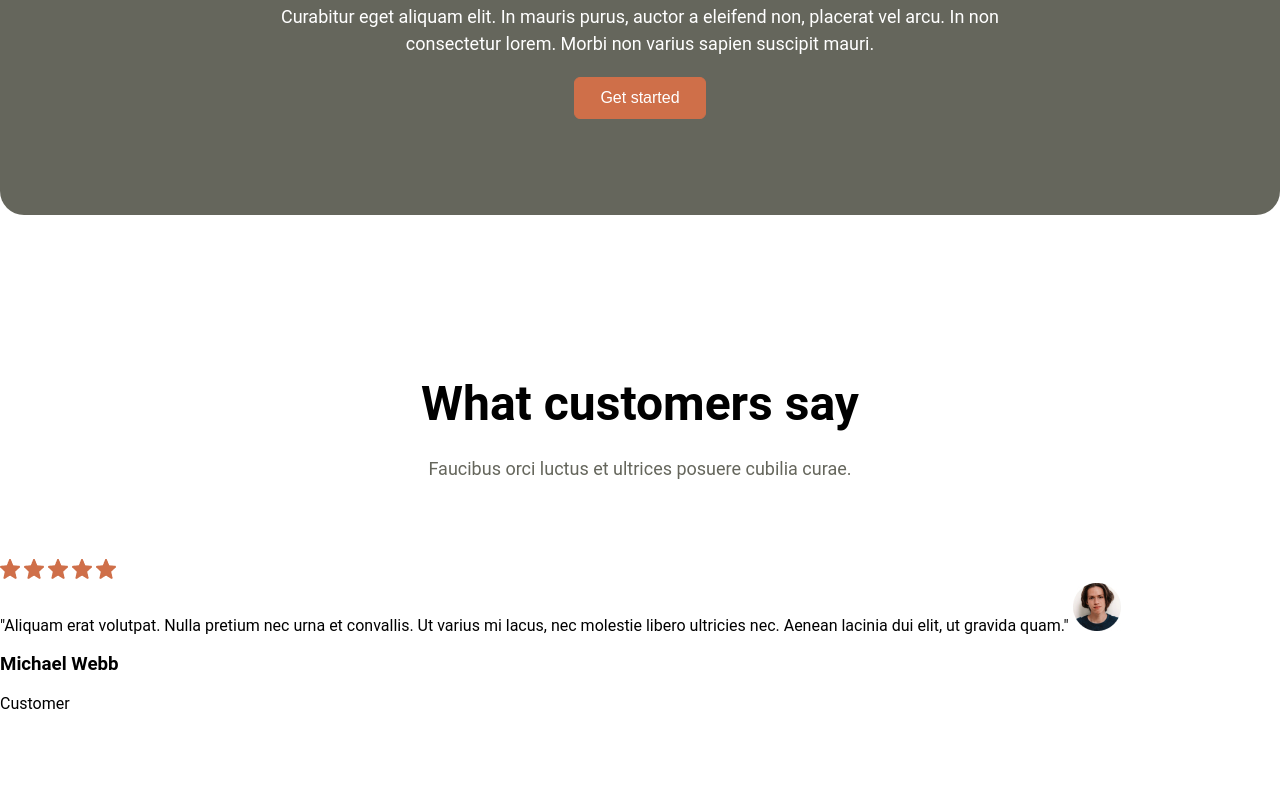
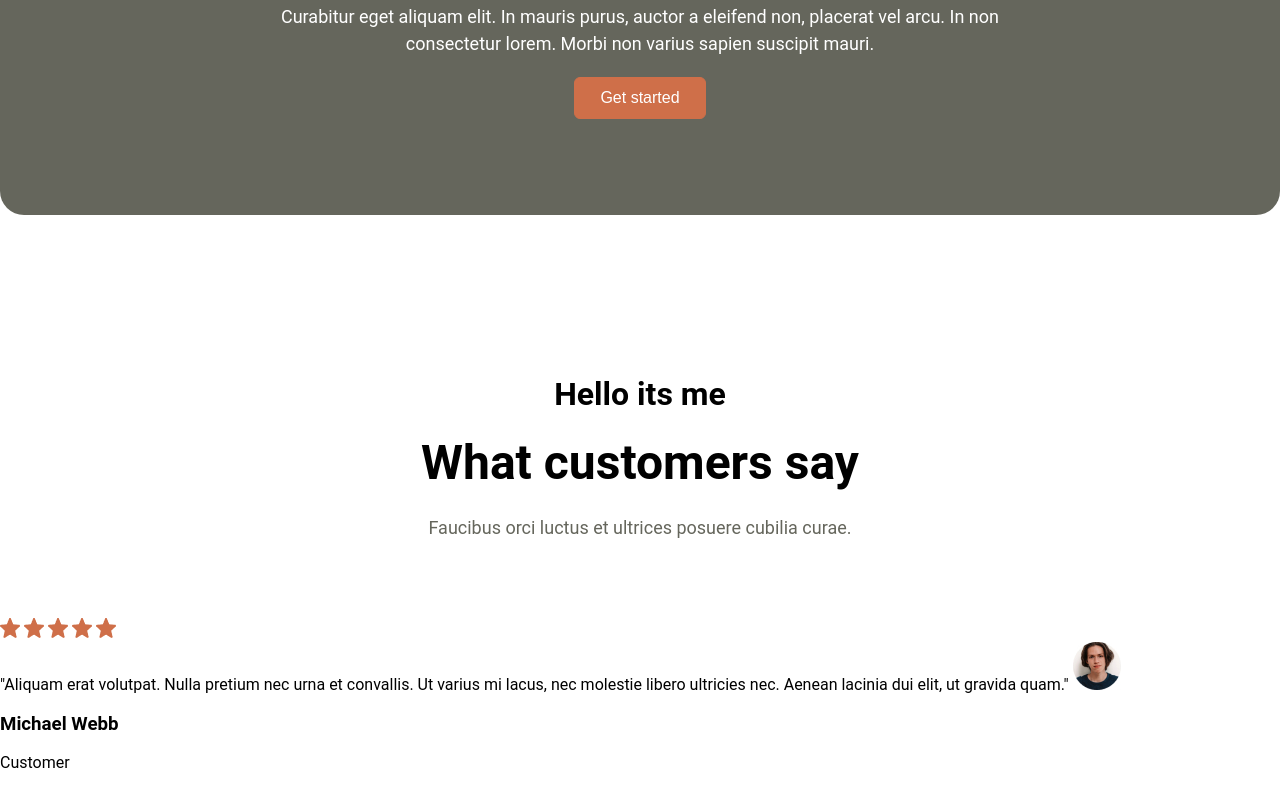
Before and after one commit to full-of-october/realco, a plain HTML site: page index.html in a window 1280 px wide. Shown: the part 4820-5626 px from the top of the page. Drawn offline with Linux system fonts and the light colour scheme.

Commit message:
add h1 title

```diff
--- a/index.html
+++ b/index.html
@@ -405,6 +405,7 @@
 
   <div class="container">
     <div class="section-8">
+      <h1>Hello its me</h1>
       <h2 class="page-tittle">What customers say</h2>
       <p>Faucibus orci luctus et ultrices posuere cubilia curae.</p>
 
```
